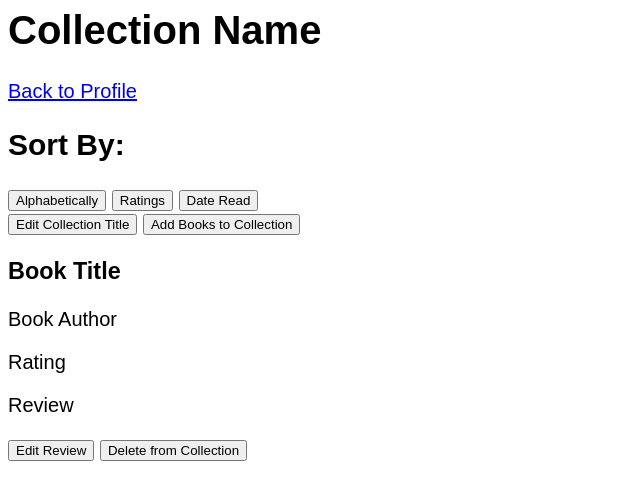
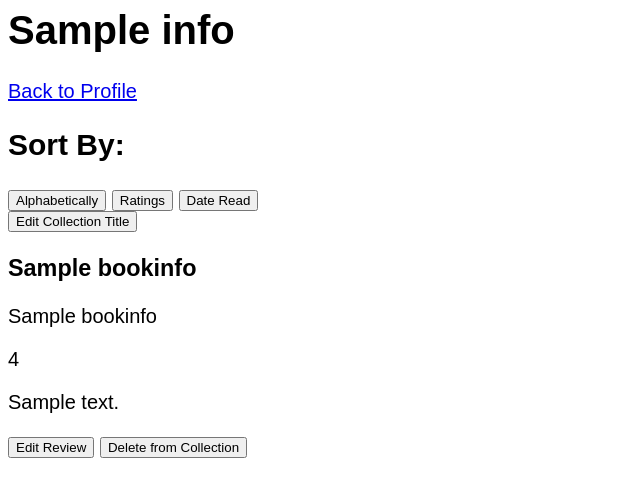
Before and after one commit to lindat03/book-tracker-app, a Flask app: template templates/collection.html in a window 1280 px wide. Shown: the top 500 px of the page, without its empty margins (0-640 px from the left). Run offline with Flask 3, Linux system fonts and the light colour scheme; the template is opened without the code that fills it: most values are stand-ins (such as "Sample title", 1, 10 or a date in 2020); parts of the project's set-up code (start-up, migrations or seed data) failed here and were passed over.

Commit message:
added dynamic collection page

```diff
--- a/server.py
+++ b/server.py
@@ -9,6 +9,7 @@ A debugger such as "pdb" may be helpful for debugging.
 Read about it online.
 """
 import os
+import json
 # accessible as a variable in index.html:
 from sqlalchemy import *
 from sqlalchemy.pool import NullPool
@@ -33,7 +34,8 @@ app = Flask(__name__, template_folder=tmpl_dir)
 # Modify these with your own credentials you received from TA!
 DATABASE_USERNAME = "lt2899"
 DATABASE_PASSWRD = "3463"
-DATABASE_HOST = "34.148.107.47" # change to 34.28.53.86 if you used database 2 for part 2
+# change to 34.28.53.86 if you used database 2 for part 2
+DATABASE_HOST = "34.148.107.47"
 DATABASEURI = f"postgresql://{DATABASE_USERNAME}:{DATABASE_PASSWRD}@{DATABASE_HOST}/project1"
 
 
@@ -92,7 +94,6 @@ def index():
         titles.append(result[0])
     cursor.close()
 
-
     #
     context = dict(data=titles)
 
@@ -116,12 +117,22 @@ def index():
 def search():
     return render_template("search.html")
 
-@app.route('/collection')
-def collection():
 
-    return render_template("collection.html")
+@app.route('/collection/<collection_id>')
+def collection(collection_id):
+    select_query = "SELECT * FROM collection WHERE collection_id='" + collection_id + "'"
+    cursor = g.conn.execute(text(select_query))
+    info = []
+    for c in cursor:
+        info.append(c)
+    cursor.close
 
+    user_books = g.conn.execute(
+        text("SELECT user_book.*, book.*, author.* FROM user_book JOIN book ON user_book.book_id = book.book_id JOIN author ON book.author_id = author.author_id WHERE collection_id='" + collection_id + "'")
+    ).fetchall()
 
+    collectioncontext = dict(bookdata=user_books)
+    return render_template("collection.html", info=info, **collectioncontext)
 
 
 # search database by book title
@@ -165,6 +176,7 @@ def author_search(author):
 
     return render_template("search.html", titles=relevant, ids=ids)
 
+
 @app.route('/book/<title>')
 def book_page(title):
     select_query = "SELECT * FROM book WHERE title='" + title + "'"
@@ -172,13 +184,14 @@ def book_page(title):
     book = []
     for c in cursor:
         book.append(c)
-    cursor.close
+    cursor.close()
     title = book[0][1]
     author_id = book[0][2]
     description = book[0][3]
     date = book[0][4]
 
-    cursor = g.conn.execute(text("SELECT name FROM author WHERE author_id=" + str(author_id)))
+    cursor = g.conn.execute(
+        text("SELECT name FROM author WHERE author_id=" + str(author_id)))
     list = []
     for c in cursor:
         list.append(c)
@@ -187,18 +200,24 @@ def book_page(title):
     return render_template("book.html", title=title, author=author, description=description, date=date)
 
 
-
 @app.route('/user')
 def user():
+    # select_query = "SELECT * FROM user WHERE user_id = " + str(USER)
+    # cursor = g.conn.execute(text(select_query))
+    # user = []
+    # for c in cursor:
+    #     user.append(c)
+    # cursor.close()
+    # name = user[0][1]
+    # age = user[0][2]
+    # id = user[0][0]
 
-    select_query = "SELECT name from collection WHERE user_id=" + str(USER)
-    cursor = g.conn.execute(text(select_query))
-    collectionnames = []
-    for result in cursor:
-        collectionnames.append(result[0])
-    cursor.close()
+    collections = g.conn.execute(
+        text('SELECT * FROM collection WHERE user_id=' + str(USER))
+    ).fetchall()
 
-    usercontext = dict(collectiondata=collectionnames)
+    usercontext = dict(collectiondata=collections)
+
     return render_template("user.html", **usercontext)
 
 
--- a/templates/collection.html
+++ b/templates/collection.html
@@ -11,7 +11,7 @@
 
   <body>
     <div class="header-div">
-        <h1>Collection Name</h1>
+        <h1>{{info[0][1]}}</h1>
         <p><a href="/user">Back to Profile</a></p>
     </div>
     <div class="collection-settings-div">
@@ -22,19 +22,21 @@
             <button type="button">Date Read</button>
         </div>
         <button>Edit Collection Title</button>
-        <button>Add Books to Collection</button>
+
     </div>
     <div class="collection-books-div">
         <div class="book-container">
+          {% for bookinfo in bookdata %}
             <h3 class="book-title">
-              Book Title
+              {{bookinfo.title}}
             </h3>
-            <p class="book-author">Book Author</p>
-            <p class="book-rating">Rating</p>
-            <p class="book-review">Review</p>
+            <p class="book-author">{{bookinfo.name}}</p>
+            <p class="book-rating">{{bookinfo.rating}}</p>
+            <p class="book-review">{{bookinfo.review}}</p>
             <button>Edit Review</button>
             <button>Delete from Collection</button>
-          </div>
+          {% endfor %}
+        </div>
     </div>
   </body>
 </html>
```
Also changed, not shown: templates/user.html (+4 -6 lines).
